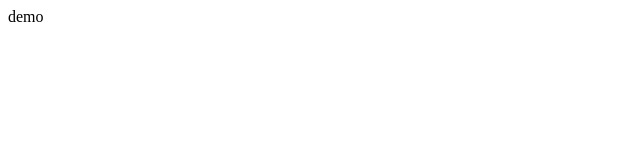
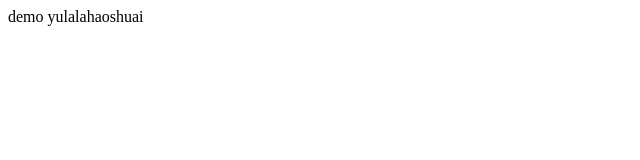
Before and after one commit to yulala233/git_demo, a plain HTML site: page index.html in a window 1280 px wide. Shown: the whole page, without its empty margins (0-640 px from the left). Drawn offline with Linux system fonts and the light colour scheme.

Commit message:
Fix HTML structure and add demo text

```diff
--- a/index.html
+++ b/index.html
@@ -7,7 +7,9 @@
 </head>
 demo
 
+
 <body>
 
 </body>
 </html>
+yulalahaoshuai
```
